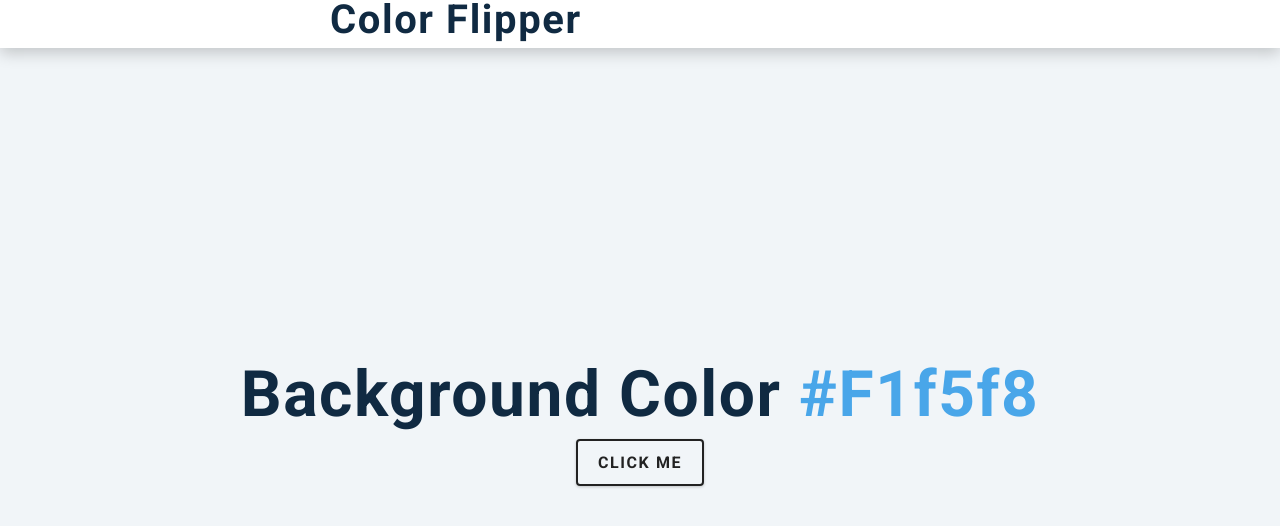
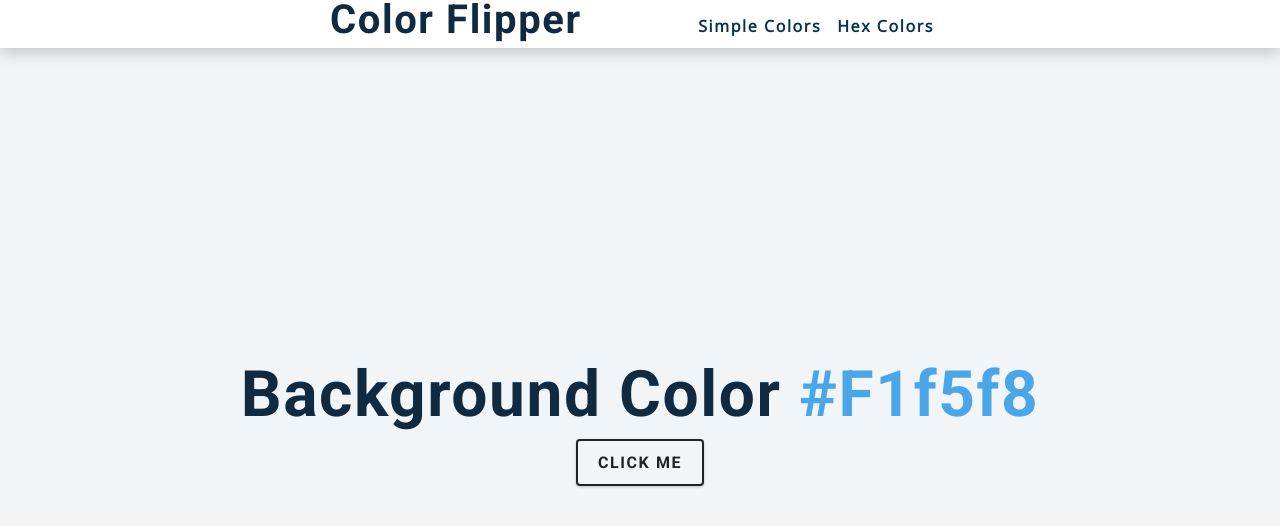
Before and after one commit to ErcanCan1/colorFlipper, a plain HTML site: page index.html in a window 1280 px wide. Drawn offline with nearby package versions, Linux system fonts and the light colour scheme.

Commit message:
hex.html dosyası güncellendi

```diff
--- a/index.html
+++ b/index.html
@@ -13,8 +13,8 @@
       <div class="nav-center">
         <h2>Color Flipper</h2>
         <ul class="nav-links">
-          <li><a href="index.html"></a></li>
-          <li><a href="hex.html"></a></li>
+          <li><a href="index.html">simple colors</a></li>
+          <li><a href="hex.html">hex colors</a></li>
         </ul>
       </div>
     </nav>
```
Also changed, not shown: hex.html (+2 -2 lines).
